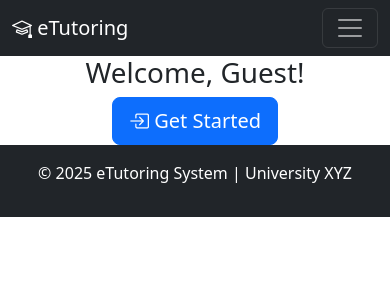
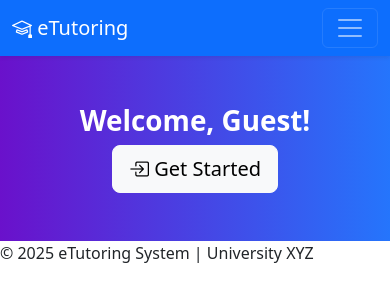
Before and after one commit to trontran/eTutoring, a PHP site: page /index.php in a window 390 px wide. Shown: the top 302 px of the page. Run offline with PHP 8.4, Linux system fonts and the light colour scheme.

Commit message:
update login page contact information and enhance homepage styling with improved hero section and navbar

```diff
--- a/App/views/auth/login.php
+++ b/App/views/auth/login.php
@@ -31,7 +31,7 @@
             </form>
 
             <div class="mt-3 text-center">
-                <small>Don't have an account? <a href="?url=register">Register</a></small>
+                <small>Don't have an account? Please contact your Univerity</small>
             </div>
         </div>
     </div>
--- a/App/views/home/index.php
+++ b/App/views/home/index.php
@@ -19,7 +19,6 @@ $tutor = $tutor ?? null;
     <meta charset="UTF-8">
     <meta name="viewport" content="width=device-width, initial-scale=1">
     <title><?= $title ?? 'eTutoring System' ?></title>
-
     <!-- Bootstrap CSS & Icons -->
     <link href="https://cdn.jsdelivr.net/npm/bootstrap@5.3.0/dist/css/bootstrap.min.css" rel="stylesheet">
     <link rel="stylesheet" href="https://cdn.jsdelivr.net/npm/bootstrap-icons/font/bootstrap-icons.css">
@@ -28,7 +27,7 @@ $tutor = $tutor ?? null;
 <body>
     <div class="wrapper">
         <!-- Navbar -->
-        <nav class="navbar navbar-expand-lg navbar-dark bg-dark">
+        <nav class="navbar navbar-expand-lg navbar-dark bg-primary shadow-sm">
             <div class="container">
                 <a class="navbar-brand" href="?url=home/index">
                     <i class="bi bi-mortarboard"></i> eTutoring
@@ -64,7 +63,7 @@ $tutor = $tutor ?? null;
                         <?php endif; ?>
                         <?php if ($isTutor): ?>
                           <li class="nav-item">
-                              <a class="nav-link btn btn-primary text-light ms-2 btn-custom" href="?url=tutor/dashboard">
+                              <a class="nav-link btn btn-light text-dark ms-2 btn-custom" href="?url=tutor/dashboard">
                                   <i class="bi bi-people"></i> View My Tutees
                               </a>
                           </li>
@@ -75,19 +74,18 @@ $tutor = $tutor ?? null;
         </nav>
         <!-- End Navbar -->
 
-        <div class="content">
-            <!-- Hero Section -->
-            <section class="hero-section text-center">
+        <!-- Hero Section with Background -->
+        <section class="hero-section text-center text-white py-5" style="background: linear-gradient(to right, #6a11cb, #2575fc);">
             <div class="container">
-                    <h1>Welcome, <?= $username ?>!</h1>
-                    <!-- <p>Your digital space for seamless eTutoring experience.</p> -->
+                <h1 class="fw-bold">Welcome, <?= $username ?>!</h1>
+                <!-- <p class="lead">Your digital space for seamless eTutoring experience.</p> -->
                 <div>
                     <?php if (!$isLoggedIn): ?>
-                            <a href="?url=login" class="btn btn-primary btn-lg btn-custom">
+                        <a href="?url=login" class="btn btn-light btn-lg btn-custom">
                             <i class="bi bi-box-arrow-in-right"></i> Get Started
                         </a>
                     <?php elseif ($isTutor): ?>
-                            <a href="?url=tutor/dashboard" class="btn btn-primary btn-lg btn-custom">
+                        <a href="?url=tutor/dashboard" class="btn btn-light btn-lg btn-custom">
                             <i class="bi bi-people"></i> View My Tutees
                         </a>
                     <?php endif; ?>
@@ -96,34 +94,8 @@ $tutor = $tutor ?? null;
         </section>
         <!-- End Hero Section -->
 
-            <!-- Tutor Info Section (Only for Students) -->
-            <?php if ($isStudent && $tutor): ?>
-            <section class="tutor-section py-5">
-                <div class="container">
-                    <div class="card shadow-lg">
-                        <div class="card-header bg-success text-white text-center">
-                            <h5>Your Personal Tutor</h5>
-                        </div>
-                        <div class="card-body text-center">
-                            <p><strong>Name:</strong> <?= $tutor['first_name'] . " " . $tutor['last_name'] ?></p>
-                            <p><strong>Total Students:</strong> <?= $tutor['total_students'] ?? 0 ?></p>
-                            <p><strong>Total Messages:</strong> <?= $tutor['total_messages'] ?? 0 ?></p>
-                        </div>
-                    </div>
-                </div>
-            </section>
-            <?php elseif ($isStudent): ?>
-                <div class="container mt-4">
-                    <div class="alert alert-warning text-center">
-                        You do not have a personal tutor assigned yet.
-                    </div>
-                </div>
-            <?php endif; ?>
-            <!-- End Tutor Section -->
-        </div>
-
-        <!-- Footer -->
-        <footer class="footer bg-dark text-white text-center py-3">
+        <!-- Footer (Stays at Bottom) -->
+        <footer class="footer">
             <p>&copy; 2025 eTutoring System | University XYZ</p>
         </footer>
     </div>
```
Also changed, not shown: Public/Css/style.css (+50 -43 lines). Lines whose indentation alone changed are shown as unchanged.
